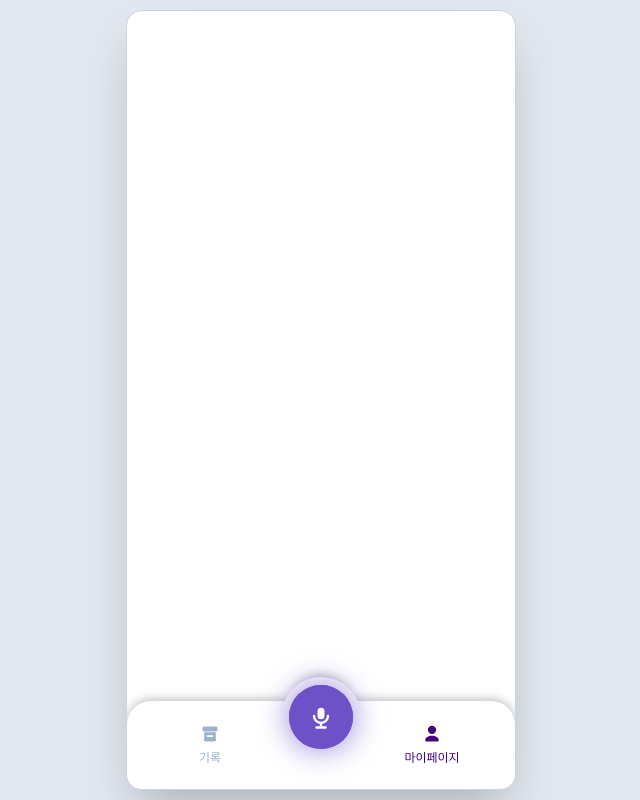
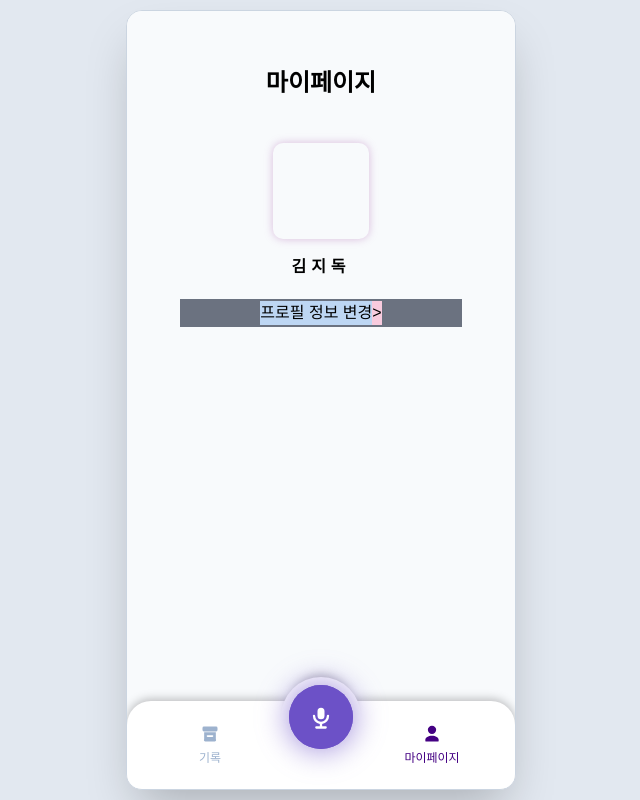
Before and after one commit to taeranlee/maumii, a React (Vite) app: page /mypage in a window 1280 px wide. Shown: the whole page, without its empty margins (319-959 px from the left). Built offline with nearby package versions, Linux system fonts and the light colour scheme.

Commit message:
feat : layout 수정

```diff
--- a/src/App.jsx
+++ b/src/App.jsx
@@ -9,7 +9,6 @@ import Layout from "./components/Layout.jsx";
 
 export default function App() {
   return (
-    <Layout>
         <Routes>
           <Route path="/" element={<Intro />} />
           <Route
@@ -21,6 +20,5 @@ export default function App() {
           <Route path="/register" element={<Register />} />
           <Route path="*" element={<div className="p-6">Not Found</div>} />
         </Routes>
-    </Layout>
   );
 }
--- a/src/components/Layout.jsx
+++ b/src/components/Layout.jsx
@@ -24,9 +24,9 @@ export default function Layout({ children }) {
           md:rounded-2xl md:shadow-2xl md:border md:border-slate-300
         "
       >
-        {/* <main className="flex-1 overflow-y-auto bg-slate-50 p-4 pb-[calc(88px+env(safe-area-inset-bottom))]">
+        <main className="flex-1 overflow-y-auto bg-slate-50 p-4 pb-[calc(88px+env(safe-area-inset-bottom))]">
           {children}
-        </main> */}
+        </main>
 
         {/* 프레임 내부 하단 고정 네비 */}
         {!hideNav && (
```
